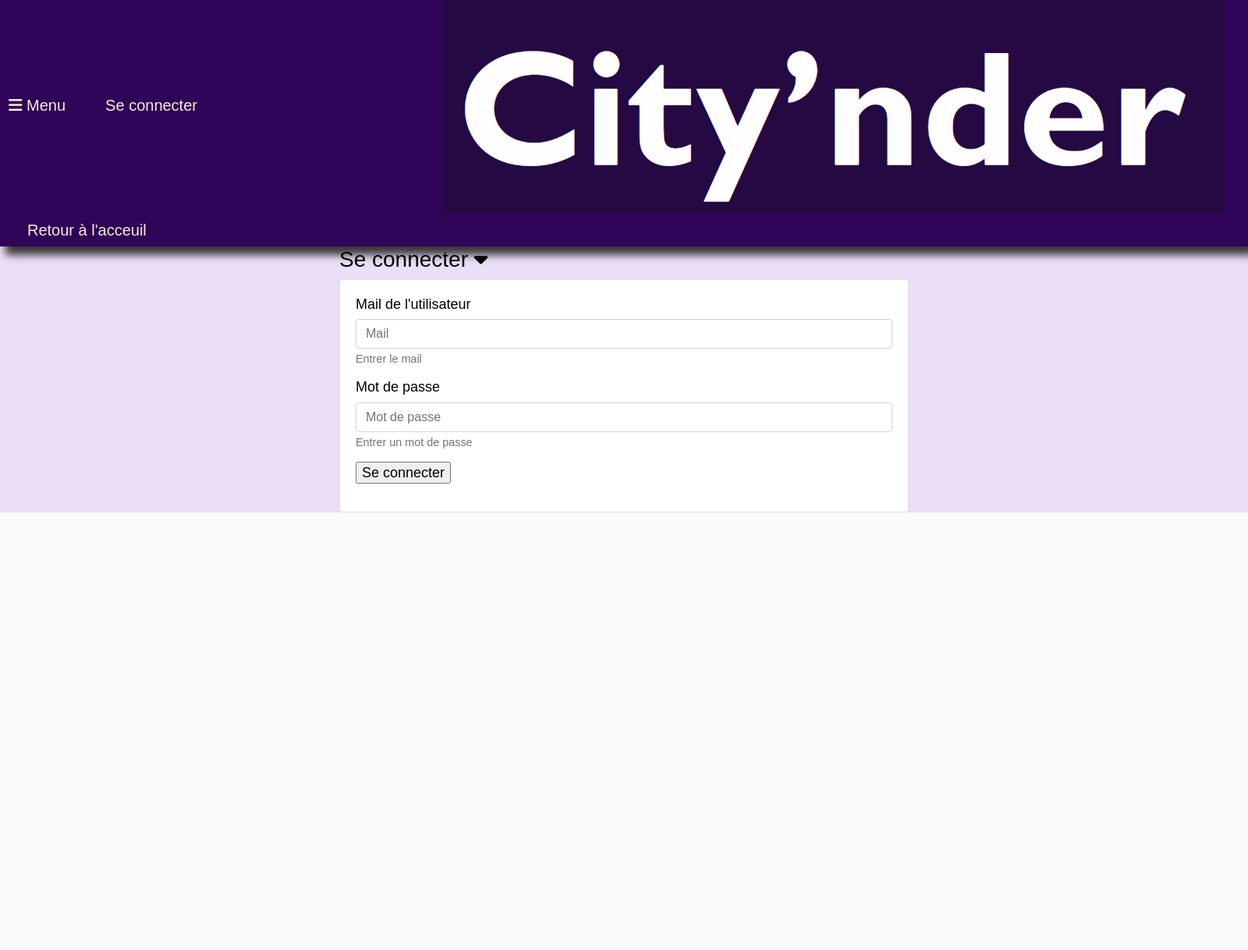
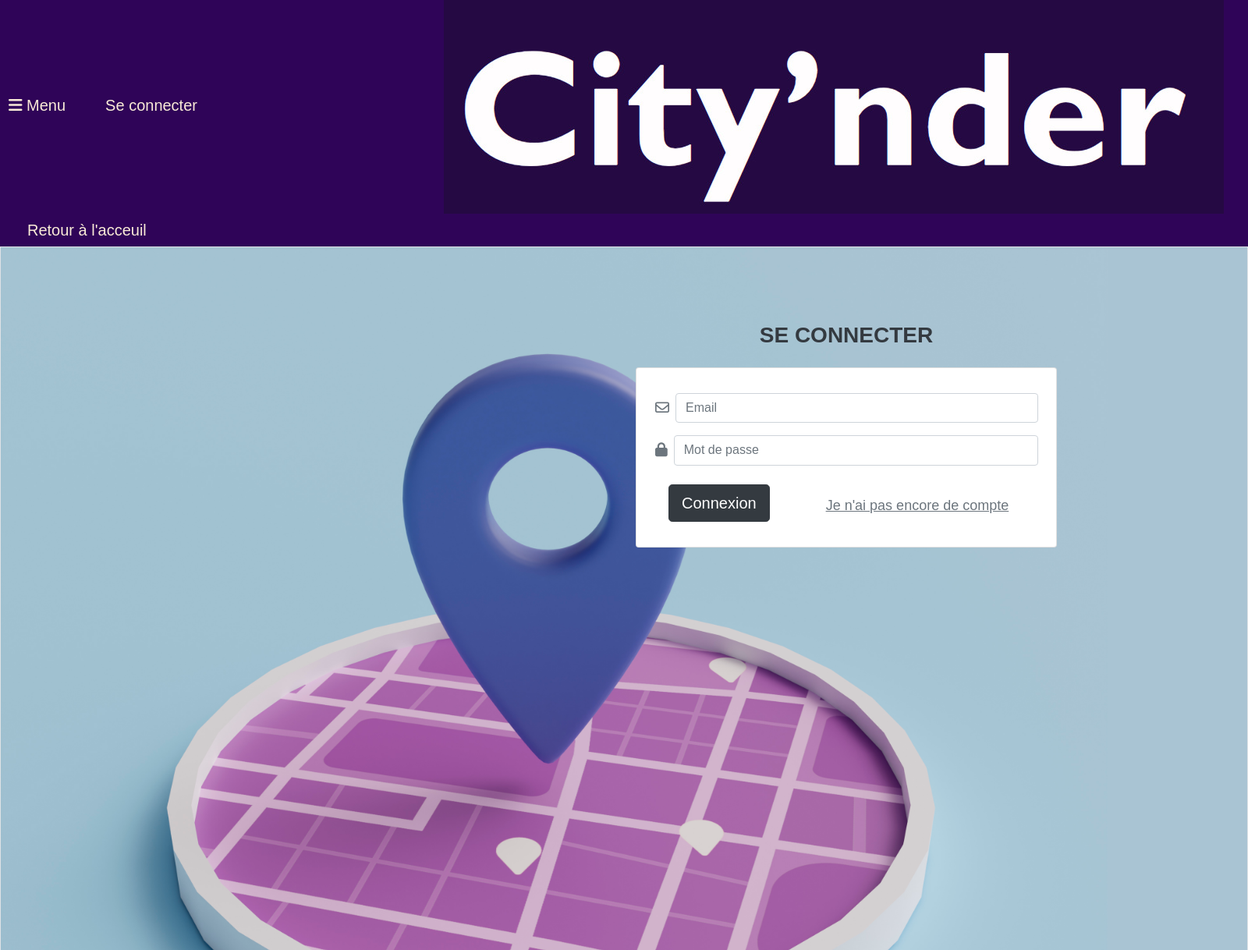
Before and after one commit to s-marcq/citynder, a Flask app: page /utilisateurs/connexion in a window 1600 px wide; the page is wider, and only the part inside the window is pictured. Shown: that part at 78% size. Run offline with Flask 3, Linux system fonts and the light colour scheme; some libraries are stand-ins or nearby versions.

Commit message:
css pages de connexion et d'inscription

```diff
--- a/application/app/routes/panier.py
+++ b/application/app/routes/panier.py
@@ -39,7 +39,6 @@ def panier() :
                                  "url_se_loger" : "https://www.seloger.com/list.htm?tri=initial&enterprise=0&idtypebien=2,1&idtt=1&naturebien=1&ci="+commune.INSEE_C[:2]+"0"+commune.INSEE_C[2:]+"&m=search_hp_new",
                                  "url_leboncoin" : url_leboncoin,
                                  "favori" : str(favori[0]) }
-                print(favori)
                 communes.append(dico)
                 communes = sorted(communes, key=lambda x: x['favori'], reverse=True)
 
--- a/application/app/routes/users.py
+++ b/application/app/routes/users.py
@@ -5,6 +5,7 @@ from ..models.users import Users
 
 from ..app import app, db, login
 from flask_login import login_user, current_user, logout_user
+from re import sub
 
 @app.route("/utilisateurs/ajout", methods=["GET", "POST"])
 def ajout_utilisateur():
@@ -16,8 +17,9 @@ def ajout_utilisateur():
             password=clean_arg(request.form.get("password", None))
         )
         if statut is True:
-            flash("Ajout effectué", "success")
-            return redirect(url_for("accueil"))
+            flash("Inscription terminée", "success")
+            return redirect(url_for(accueil))
+
         else:
             flash(",".join(donnees), "error")
             return render_template("pages/ajout_utilisateur.html", form=form)
@@ -29,7 +31,7 @@ def connexion():
     form = Connexion()
 
     if current_user.is_authenticated is True:
-        flash("Vous êtes déjà connecté.e", "info")
+        flash("Tu es déjà connecté.e, tu as été redirigé.e vers l'accueil", "info")
         return redirect(url_for("accueil"))
 
     if form.validate_on_submit():
@@ -38,9 +40,11 @@ def connexion():
             password=clean_arg(request.form.get("password", None))
         )
         if utilisateur:
-            flash("Connexion effectuée", "success")
+            # flash("Connexion effectuée, tu as été redirigé.e vers l'accueil", "success")
             login_user(utilisateur)
-            return redirect(url_for("accueil"))
+            flash("Tu es connecté.e, tu as été redirigé.e vers l'accueil", "info")
+            return redirect(url_for('accueil'))
+
         else:
             flash("Les identifiants n'ont pas été reconnus", "error")
             return render_template("pages/connexion.html", form=form)
@@ -52,7 +56,7 @@ def connexion():
 def deconnexion():
     if current_user.is_authenticated is True:
         logout_user()
-    flash("Vous êtes déconnecté", "info")
+    flash("Tu es déconnecté.e", "info")
     return redirect(url_for("accueil"))
 
 login.login_view = 'connexion'
--- a/application/app/statics/css/css_general.css
+++ b/application/app/statics/css/css_general.css
@@ -110,11 +110,15 @@ body{
     font-variant-numeric: oldstyle-nums, proportional-nums;
     font-weight: 400;
     line-height: 1.25;
+
+
 }
 
 body, html{
     background-color: #fafafa;
     color: #2f0458;
+    height: 100vh;
+
 }
 
 body.dark-mode {
@@ -261,7 +265,6 @@ background-color: #c76fe2;}
     float: right;
     z-index: 100;
     margin-right: 14%;
-
 }
 
 #etoile-vide{
@@ -282,3 +285,33 @@ background-color: #c76fe2;}
     font-size: 50px;
     line-height: 1.42857;
     }
+
+/* .center-in-div{
+    display:  flex;
+    align-items: center;
+
+} */
+
+/* image d'arrière plan de la connexion et l'inscription */
+.bg-image{
+    background-image: url('../img/3d-view-map.jpg') ;
+    background-repeat: no-repeat;
+    -moz-background-size: cover;
+    -webkit-background-size: cover;
+    -o-background-size: con;
+    background-size: contain;
+    height: 90%;
+    background-position: left;
+    position: fixed;
+    z-index: 5;
+        }
+
+.bg-color-blue{ /* couleur d'arrière plan de la connexion et l'inscription */
+    background-color: #A9C4D3;
+}
+
+.down-right{ /* positionner en bas à droite */
+        position:absolute;
+        bottom:0;
+        right:1%;
+}
--- a/application/app/templates/pages/connexion.html
+++ b/application/app/templates/pages/connexion.html
@@ -1,25 +1,54 @@
+
 {% extends "partials/conteneur.html" %}
 
+{%block messages %}
+{%endblock%}
 {% block content %}
-<div class="container" id="connexion">
 
-    <div class="row">
-        <div class="col-sm-2"></div>
-        <div class="col-sm-8">
 
-            <h3 data-toggle="collapse" data-target="#collapseExample" aria-expanded="false"
-                aria-controls="collapseExample">
-                Se connecter <i class="fa-solid fa-caret-down" id="Connecter"></i>
-        </h3>
-            <div class="collapse show" id="collapseExample">
-                <div class="card card-body">
-                    {% include "partials/formulaires/connexion.html" %}
+<div class="container-fluid h-100 w-100 bg-color-blue border bg-image">
+
+    <!-- Messages -->
+
+    <div class="container w-100 bg-color-blue">
+        {% with messages = get_flashed_messages(with_categories=true) %}
+        {% if messages %}
+        <div class="row mt-4">
+            <div class="col">
+            {% for category, message in messages %}
+            <div class="alert alert-{{category}}" role="alert">{{ message }}</div>
+            {% endfor %}
+            </div>
+        </div>
+        {% endif %}
+        {% endwith %}
+        </div>
+
+
+    <!-- Conteneur formulaire de connexion -->
+    <div class="container mt-5">
+        <div class="mt-5">
+            <div class="row mt-5">
+                <div class="col-lg-6 col-md-4 col-sm-2"></div>
+                <div class="col-lg-6 col-md-8 col-sm-10 mt-5">
+
+                    <h3 class="text-center text-dark">
+                        <!-- Se connecter <i class="fa-solid fa-caret-down" id="Connecter"></i> -->
+                        <strong>SE CONNECTER</strong>
+                    </h3>
+                    <div>
+                        <div class="card mt-4">
+                            {% include "partials/formulaires/connexion.html" %}
+                        </div>
+
+                    </div>
+
+
                 </div>
             </div>
         </div>
-        <div class="col-sm-2"></div>
     </div>
-
 </div>
+<p class="down-right"><i><small>Image by <a class="link link-primary" href="https://www.freepik.com/free-photo/3d-view-map_45145206.htm#&position=5&from_view=collections&uuid=ec493a08-fb33-4000-b09a-7790c562a182">Freepik</a></small></i></p>
 
 {% endblock %}
--- a/application/app/templates/partials/cartes/carte_filtres.html
+++ b/application/app/templates/partials/cartes/carte_filtres.html
@@ -1,12 +1,6 @@
 
 {%block html%}
 <head>
-    <meta charset="UTF-8">
-    <meta http-equiv="X-UA-Compatible" content="IE=edge">
-    <meta name="viewport" content="width=device-width, initial-scale=1.0">
-    <title>Document</title>
-    </head>
-    <body data-rsssl=1>
 
 <link rel="stylesheet" href="https://unpkg.com/leaflet@1.9.2/dist/leaflet.css"
 integrity="sha256-sA+zWATbFveLLNqWO2gtiw3HL/lh1giY/Inf1BJ0z14="
--- a/application/app/templates/partials/conteneur.html
+++ b/application/app/templates/partials/conteneur.html
@@ -10,8 +10,8 @@
   {% block js %}{%endblock%}
 
   {% block css %}
+  {%endblock%}
 
-  {%endblock%}
   {% endblock %}
 
 
@@ -81,10 +81,13 @@
 
   {%endblock%}
 
+
+{%block messages %}
+
   <div class="container">
     {% with messages = get_flashed_messages(with_categories=true) %}
     {% if messages %}
-    <div class="row">
+    <div class="row mt-4">
       <div class="col">
         {% for category, message in messages %}
         <div class="alert alert-{{category}}" role="alert">{{ message }}</div>
@@ -95,9 +98,10 @@
     {% endwith %}
   </div>
 
-
+{%endblock%}
 
   {%block content %}
+
   {%endblock%}
 
 
--- a/application/app/templates/partials/formulaires/connexion.html
+++ b/application/app/templates/partials/formulaires/connexion.html
@@ -1,17 +1,29 @@
- <form action="{{url_for('connexion')}}" method="post" name="connexion">
+ <form action="{{url_for('connexion')}}" method="post" name="connexion" class="mt-2 ml-2 mr-2">
     {{ form.hidden_tag() }}
 
-    <div class="form-group">
-        <label for="mail">Mail de l'utilisateur</label>
-        {{ form.mail(class_="form-control", placeholder_="Mail") }}
-        <small id="mail" class="form-text text-muted">Entrer le mail</small>
+    <div class="form-group ml-3 mr-3">
+        <div class="input-group-prepend mt-4">
+            <label for="mail" class="mr-2 mt-2"><i class="far fa-envelope text-secondary"></i></label>
+            {{ form.mail(class_="form-control", placeholder_="Email") }}
+        </div>
     </div>
 
-    <div class="form-group">
-        <label for="password">Mot de passe</label>
-        {{ form.password(class_="form-control", placeholder_="Mot de passe") }}
-        <small id="password" class="form-text text-muted">Entrer un mot de passe</small>
+    <div class="form-group ml-3 mr-3">
+        <div class="input-group-prepend">
+            <label for="password" class="mr-2 mt-2"><i class="fas fa-lock text-secondary"></i></label>
+            {{ form.password(class_="form-control", placeholder_="Mot de passe") }}
+        </div>
     </div>
 
-    <p><input type="submit" value="Se connecter"></p>
+    <p class="container-fluid mt-4">
+        <div class="row">
+            <p class="ml-5">
+            <input class="btn btn-dark btn-lg" type="submit" value="Connexion">
+            </p>
+            <p class="ml-4 mt-3">
+                <a href="{{url_for('ajout_utilisateur')}}" class="text-secondary ml-5"><u>Je n'ai pas encore de compte</u></a>
+            </p>
+        </div>
+    </p>
+
 </form>
--- a/application/app/templates/partials/formulaires/recherche.html
+++ b/application/app/templates/partials/formulaires/recherche.html
@@ -13,6 +13,7 @@
         <div class="position-absolute" id="carte">
             {% include "partials/cartes/carte_filtres.html"%}
             <p class="font-italic mt-2 font-weight-bold text-center">Zoomer/Dézoomer et déplacer le cercle pour choisir une zone</p>
+            <!-- Nos données concernent la France entière hors Mayotte -->
             <!-- Carte -->
             <input hidden="true" type="text" id="rayon" name="rayon" value="">
             <input hidden="true" type="text" id="coor" name="coor" value="">
```
Also changed, not shown: application/app/templates/pages/ajout_utilisateur.html (+39 -13 lines), application/app/templates/partials/formulaires/ajout_utilisateur.html (+26 -11 lines), application/app/statics/img/3d-view-map.jpg (added).
